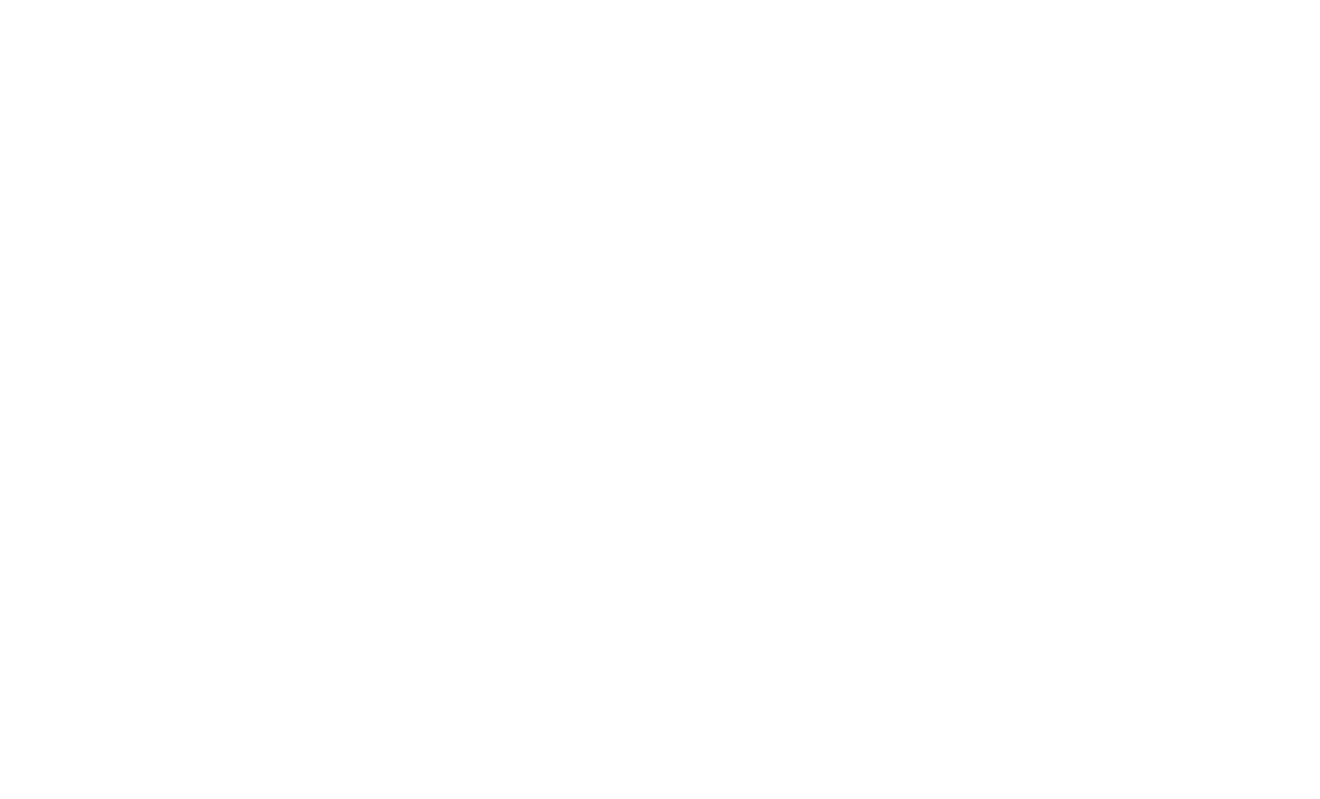
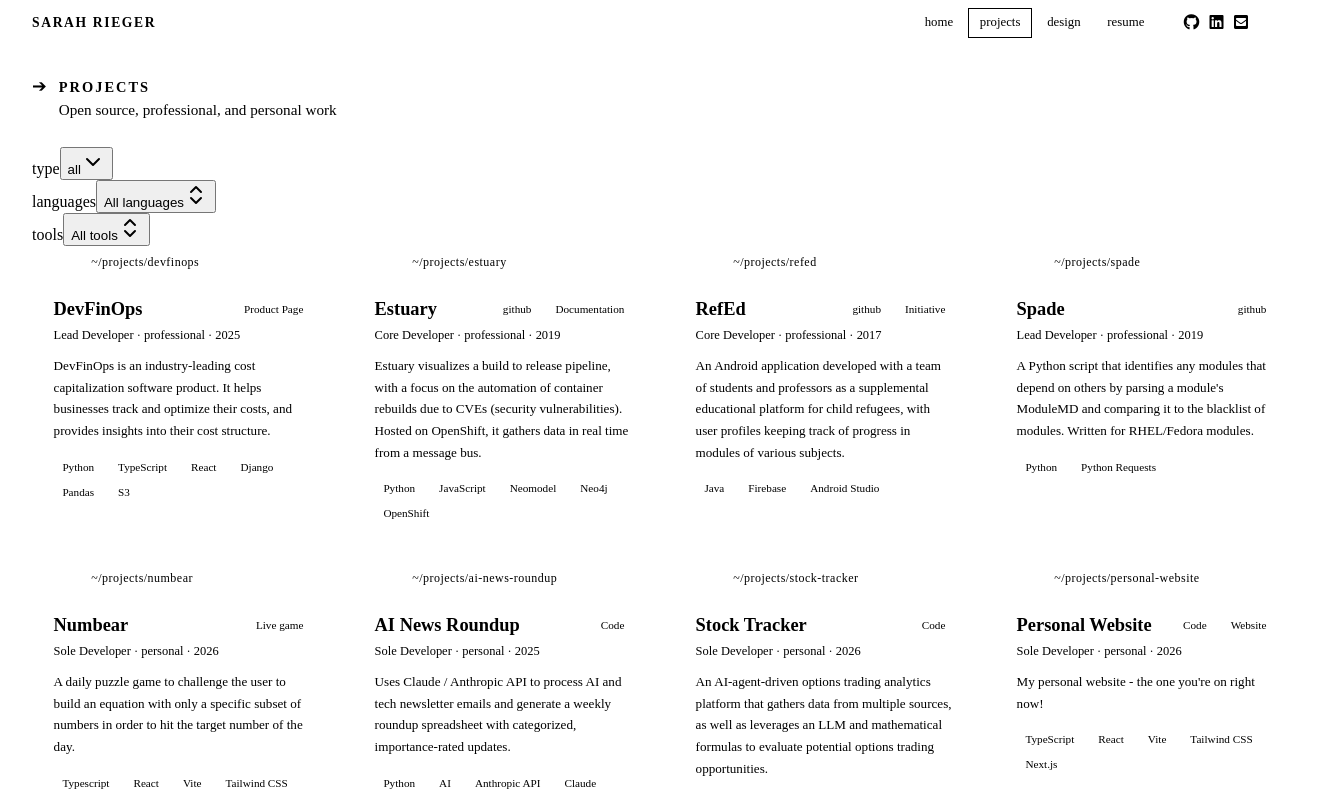
Before and after one commit to sarah256/sarah256.github.io, a React (Vite) app: page /projects in a window 1280 px wide. Before the commit this address had no page. Shown: the top 799 px of the page, 1320 px wide, since content can reach past the window. Built offline with nearby package versions, Linux system fonts and the light colour scheme; the HTML template or start-up script is replaced by a standard one.

Commit message:
update projects

```diff
--- a/programming.html
+++ b/programming.html
@@ -2,11 +2,11 @@
 <html lang="en">
   <head>
     <meta charset="UTF-8" />
-    <meta http-equiv="refresh" content="0;url=/programming" />
+    <meta http-equiv="refresh" content="0;url=/projects" />
     <title>Redirecting…</title>
-    <script>location.replace('/programming')</script>
+    <script>location.replace('/projects')</script>
   </head>
   <body>
-    <p><a href="/programming">Continue to programming</a></p>
+    <p><a href="/projects">Continue to projects</a></p>
   </body>
 </html>
--- a/src/App.tsx
+++ b/src/App.tsx
@@ -1,4 +1,4 @@
-import { Routes, Route } from 'react-router-dom'
+import { Navigate, Routes, Route } from 'react-router-dom'
 import { Layout } from './components/Layout'
 import { HomePage } from './pages/HomePage'
 import { ProgrammingPage } from './pages/ProgrammingPage'
@@ -10,7 +10,8 @@
     <Routes>
       <Route element={<Layout />}>
         <Route index element={<HomePage />} />
-        <Route path="programming" element={<ProgrammingPage />} />
+        <Route path="projects" element={<ProgrammingPage />} />
+        <Route path="programming" element={<Navigate to="/projects" replace />} />
         <Route path="design" element={<DesignPage />} />
         <Route path="resume" element={<ResumePage />} />
       </Route>
--- a/src/components/ProjectCard.module.css
+++ b/src/components/ProjectCard.module.css
@@ -25,9 +25,14 @@
   color: var(--color-accent);
 }
 
-.type {
+.type,
+.year {
   color: var(--color-muted);
   text-transform: lowercase;
+}
+
+.year {
+  text-transform: none;
 }
 
 .description {
--- a/src/components/ProjectCard.tsx
+++ b/src/components/ProjectCard.tsx
@@ -38,6 +38,7 @@
         <p className={styles.role}>
           {project.role}
           <span className={styles.type}> · {project.type}</span>
+          <span className={styles.year}> · {project.year}</span>
         </p>
         <p className={styles.description}>{project.description}</p>
         <Tags languages={project.languages} tools={project.tools} />
--- a/src/data/projects.ts
+++ b/src/data/projects.ts
@@ -11,6 +11,7 @@
   name: string
   role: string
   type: ProjectType
+  year: number
   description: string
   languages: string[]
   tools: string[]
@@ -31,6 +32,7 @@
     name: 'DevFinOps',
     role: 'Lead Developer',
     type: 'professional',
+    year: 2025,
     description:
       'DevFinOps is an industry-leading cost capitalization software product. It helps businesses track and optimize their costs, and provides insights into their cost structure.',
     languages: ['Python', 'TypeScript'],
@@ -44,6 +46,7 @@
     name: 'Estuary',
     role: 'Core Developer',
     type: 'professional',
+    year: 2019,
     description:
       'Estuary visualizes a build to release pipeline, with a focus on the automation of container rebuilds due to CVEs (security vulnerabilities). Hosted on OpenShift, it gathers data in real time from a message bus.',
     languages: ['Python', 'JavaScript'],
@@ -58,6 +61,7 @@
     name: 'RefEd',
     role: 'Core Developer',
     type: 'professional',
+    year: 2017,
     description:
       'An Android application developed with a team of students and professors as a supplemental educational platform for child refugees, with user profiles keeping track of progress in modules of various subjects.',
     languages: ['Java'],
@@ -72,6 +76,7 @@
     name: 'Spade',
     role: 'Lead Developer',
     type: 'professional',
+    year: 2019,
     description:
       "A Python script that identifies any modules that depend on others by parsing a module's ModuleMD and comparing it to the blacklist of modules. Written for RHEL/Fedora modules.",
     languages: ['Python'],
@@ -83,6 +88,7 @@
     name: 'Numbear',
     role: 'Sole Developer',
     type: 'personal',
+    year: 2026,
     description:
       'A daily puzzle game to challenge the user to build an equation with only a specific subset of numbers in order to hit the target number of the day.',
     languages: ['Typescript'],
@@ -94,6 +100,7 @@
     name: 'AI News Roundup',
     role: 'Sole Developer',
     type: 'personal',
+    year: 2025,
     description:
       'Uses Claude / Anthropic API to process AI and tech newsletter emails and generate a weekly roundup spreadsheet with categorized, importance-rated updates.',
     languages: ['Python'],
@@ -101,10 +108,37 @@
     links: [{ type: 'github', url: 'https://github.com/sarah256/ai-news-roundup', label: 'Code' }],
   },
   {
+    id: 'stock-tracker',
+    name: 'Stock Tracker',
+    role: 'Sole Developer',
+    type: 'personal',
+    year: 2026,
+    description:
+      'An AI-agent-driven options trading analytics platform that gathers data from multiple sources, as well as leverages an LLM and mathematical formulas to evaluate potential options trading opportunities.',
+    languages: ['Python'],
+    tools: ['AI', 'Bedrock', 'AWS', 'MCP', 'Data science'],
+    links: [{ type: 'github', url: 'https://github.com/sarah256/blowhole', label: 'Code' }],
+  },
+  {
+    id: 'personal-website',
+    name: 'Personal Website',
+    role: 'Sole Developer',
+    type: 'personal',
+    year: 2026,
+    description:
+      'My personal website - the one you\'re on right now!',
+    languages: ['TypeScript'],
+    tools: ['React', 'Vite', 'Tailwind CSS', 'Next.js'],
+    links: [{ type: 'github', url: 'https://github.com/sarah256/sarah256.github.io', label: 'Code' },
+    { type: 'website', url: 'https://sarahrieger.net', label: 'Website' },
+    ],
+  },
+  {
     id: 'yo-setta-stone',
     name: 'Yo-setta Stone',
     role: 'Lead Developer',
     type: 'hackathon',
+    year: 2017,
     description:
       'This application employs machine learning and natural language processing to evaluate the definition of slang words based on the context of the tweets they are used in.',
     languages: ['Python'],
@@ -116,6 +150,7 @@
     name: 'Museo',
     role: 'Core Developer',
     type: 'school',
+    year: 2018,
     description:
       'A "museum" website built for BostonHacks. It displays data from past events, and the history of BostonHacks.',
     languages: ['Ruby', 'JavaScript', 'HTML/CSS'],
@@ -130,6 +165,7 @@
     name: 'Giudice',
     role: 'Lead Developer',
     type: 'school',
+    year: 2017,
     description:
       'An automated web application to simplify judging at hackathons, it features automatic table and judge assignments to projects. A login for judges will soon be implemented, so projects can be judged directly in the app.',
     languages: ['Python'],
@@ -141,6 +177,7 @@
     name: 'SheHacks Live (v2018)',
     role: 'Core Developer',
     type: 'school',
+    year: 2018,
     description:
       'A "live" website for the SheHacks hackathon. It keeps participants informed while the event is underway.',
     languages: ['JavaScript', 'HTML/CSS'],
@@ -152,6 +189,7 @@
     name: 'BostonHacks Live (v2017)',
     role: 'Core Developer',
     type: 'school',
+    year: 2017,
     description:
       'A "live" website for the BostonHacks hackathon. It keeps participants informed while the event is underway.',
     languages: ['JavaScript', 'HTML/CSS'],
@@ -163,6 +201,7 @@
     name: 'BostonHacks Live (v2018)',
     role: 'Core Developer',
     type: 'school',
+    year: 2018,
     description:
       'A (remade for 2018) "live" website for the BostonHacks hackathon. It keeps participants informed while the event is underway.',
     languages: ['JavaScript', 'HTML/CSS'],
--- a/src/data/site.ts
+++ b/src/data/site.ts
@@ -10,7 +10,7 @@
 
 export const navItems = [
   { label: 'home', path: '/' },
-  { label: 'programming', path: '/programming' },
+  { label: 'projects', path: '/projects' },
   { label: 'design', path: '/design' },
   { label: 'resume', path: '/resume' },
 ] as const
```
Also changed, not shown: 1 other file (tests, documents, lock files or other folders).
